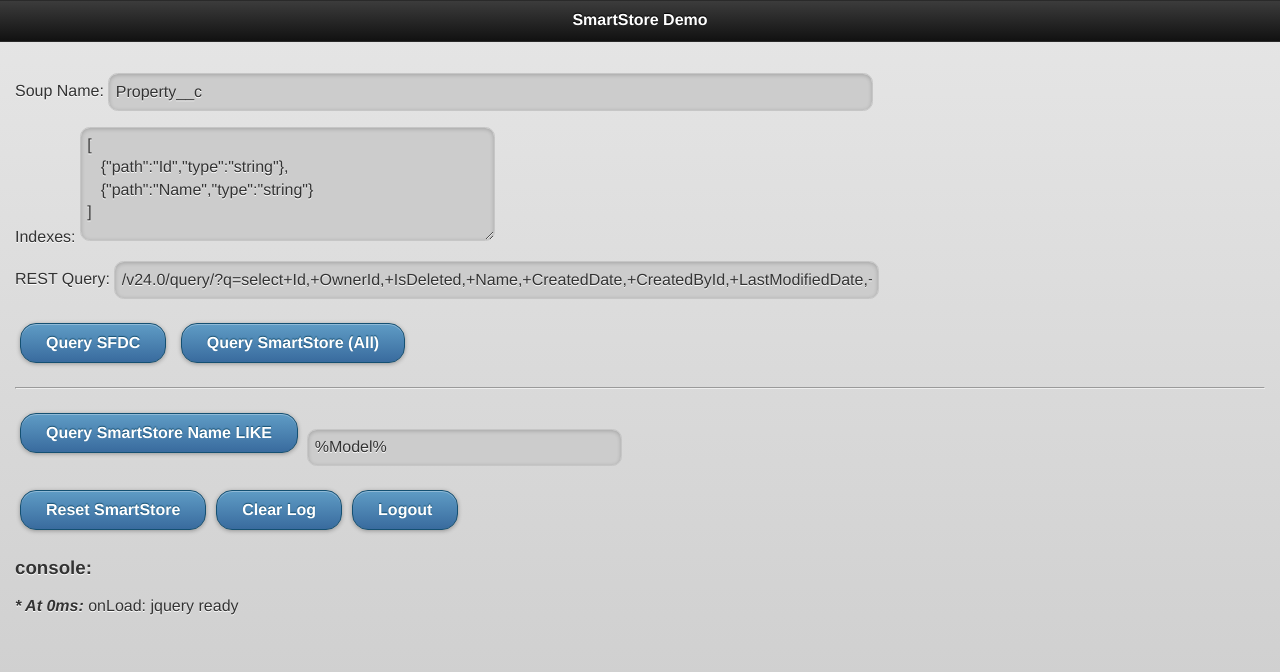
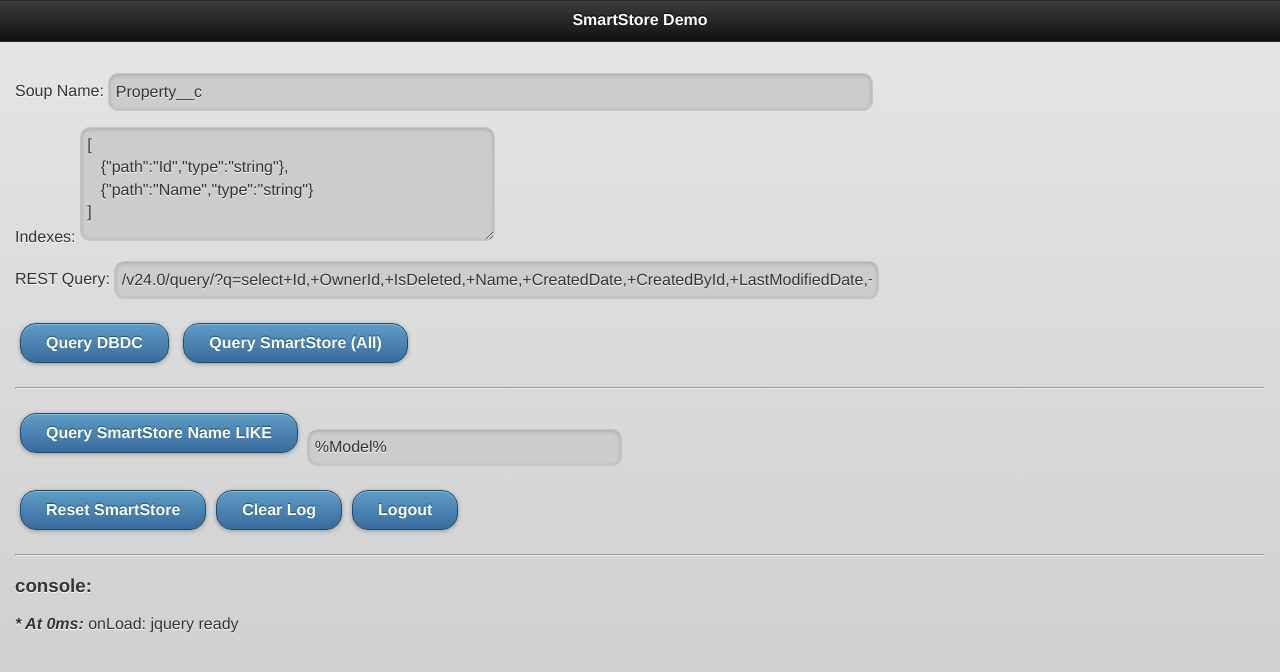
Before and after one commit to tomgersic/SmartStoreDemo, a plain HTML site: page SmartStoreDemo/www/index.html in a window 1280 px wide. Drawn offline with Linux system fonts and the light colour scheme.

Commit message:
small changes. Comments and stuff.

```diff
--- a/SmartStoreDemo/www/index.html
+++ b/SmartStoreDemo/www/index.html
@@ -152,10 +152,11 @@
                     <label for="name">REST Query:</label>
                     <input type="text" name="name" id="text_query" value="/v24.0/query/?q=select+Id,+OwnerId,+IsDeleted,+Name,+CreatedDate,+CreatedById,+LastModifiedDate,+LastModifiedById,+SystemModstamp,+Address__c,+Agreed_Selling_Price__c,+Baths__c,+Bedrooms__c,+Buyer_Offer_Price__c,+City__c,+Date_Sold__c,+Date_on_Market__c,+Exterior_Features__c,+Interior_Features__c,+Lot_Size__c,+Other_Details__c,+Parking__c,+Property_Description__c,+Property_Type__c,+Square_Footage__c,+State__c,+Vendor_Request_Price__c,+Views__c,+Work_Completion_Certificate_Awarded_Date__c,+Work_Completion_Certificate_Awarded__c,+Year_Built__c,+Zip_Code__c+from+Property__c"/>
                 </div>
-                <p><a href="#" id="link_query_sfdc" data-role="button" data-inline="true">Query SFDC</a> <a href="#" id="link_query_smartstore" data-role="button" data-inline="true">Query SmartStore (All)</a></p>
+                <p><a href="#" id="link_query_sfdc" data-role="button" data-inline="true">Query DBDC</a> <a href="#" id="link_query_smartstore" data-role="button" data-inline="true">Query SmartStore (All)</a></p>
                 <hr>
                 <p><a href="#" id="link_query_smartstore_by_name" data-role="button" data-inline="true">Query SmartStore Name LIKE </a> <input type="text" name="text_queryByNameValue" id="text_queryByNameValue" value="%Model%" style="width:300px"/></p>
                 <p><a href="#" id="link_reset" data-role="button" data-inline="true">Reset SmartStore</a><a href="#" id="link_clearlog" data-role="button" data-inline="true">Clear Log</a><a href="#" id="link_logout" data-role="button" data-inline="true">Logout</a></p>
+                <hr>
                 <h3>console:</h3>
                 <p id="console" class="logWindow">
                 </p>
--- a/SmartStoreDemo/www/inline.js
+++ b/SmartStoreDemo/www/inline.js
@@ -161,6 +161,7 @@
     console.log("onSuccessQuerySoup()");
     var entries = [];
 
+    //define handler for paging
     function addEntriesFromCursor() {
         var curPageEntries = cursor.currentPageOrderedEntries;
         $j.each(curPageEntries, function(i,entry) {
@@ -168,16 +169,18 @@
                 });
     }
 
+    //add the first page of results to entries
     addEntriesFromCursor();
 
+    //loop through available pages, populating entries
     while(cursor.currentPageIndex < cursor.totalPages - 1) {
         navigator.smartstore.moveCursorToNextPage(cursor, addEntriesFromCursor);
     }
 
+    //close the query cursor
     navigator.smartstore.closeCursor(cursor);
 
     showRecordList("#record-list",entries);
-
 
     SFHybridApp.logToConsole("***ENTRIES***");
     SFHybridApp.logToConsole(JSON.stringify(entries,null,'<br>'));
```
Also changed, not shown: sampledata.txt.
